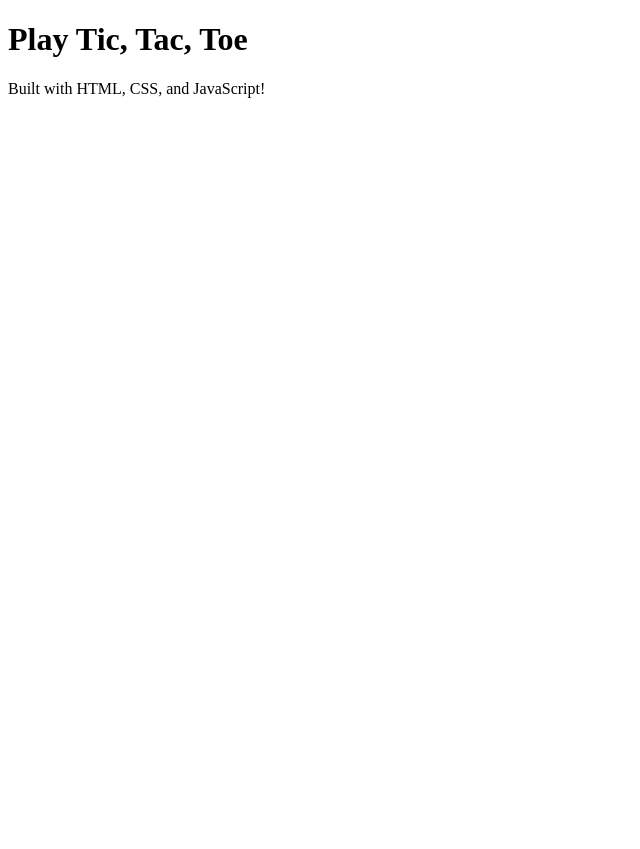
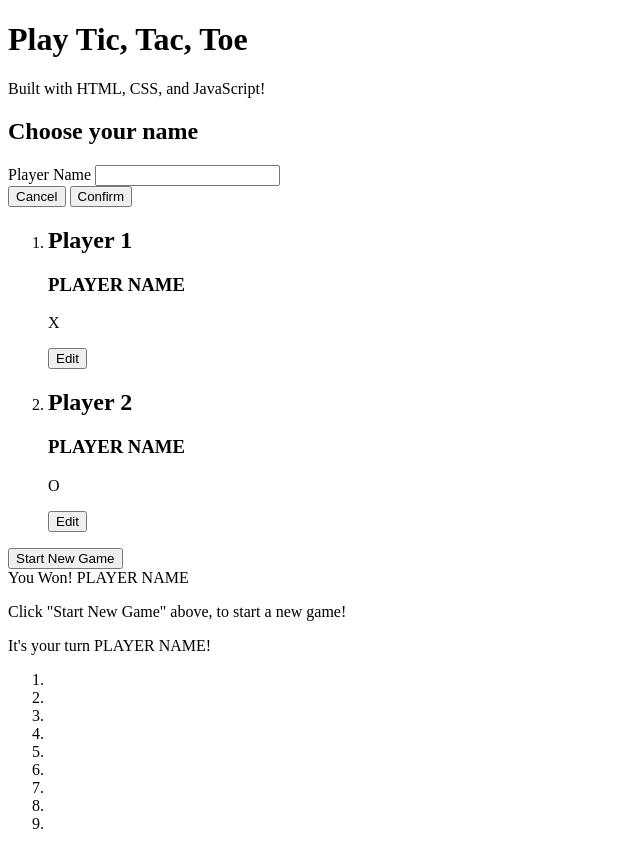
Before and after one commit to tapia1013/tick-tack-toe, a plain HTML site: page index.html in a window 1280 px wide. Shown: the whole page, without its empty margins (0-640 px from the left). Before the commit the page ends 800 px from the top, so only its background shows below. Drawn offline with Linux system fonts and the light colour scheme.

Commit message:
html markup done

```diff
--- a/index.html
+++ b/index.html
@@ -13,6 +13,66 @@
     <h1>Play Tic, Tac, Toe</h1>
     <p>Built with HTML, CSS, and JavaScript!</p>
   </header>
+
+  <main>
+    <aside>
+      <h2>Choose your name</h2>
+      <form>
+        <div>
+          <label for="playername">Player Name</label>
+          <input type="text" id="playername" name="playername" />
+        </div>
+
+        <div>
+          <button type="button">Cancel</button>
+          <button type="submit">Confirm</button>
+        </div>
+      </form>
+    </aside>
+
+    <section id="game-configuration">
+      <ol>
+        <li>
+          <article>
+            <h2>Player 1</h2>
+            <h3>PLAYER NAME</h3>
+            <p>X</p>
+            <button>Edit</button>
+          </article>
+        </li>
+
+        <li>
+          <article>
+            <h2>Player 2</h2>
+            <h3>PLAYER NAME</h3>
+            <p>O</p>
+            <button>Edit</button>
+          </article>
+        </li>
+      </ol>
+
+      <button>Start New Game</button>
+    </section>
+
+    <section class="active-game">
+      <article>You Won! <span id="winner-name">PLAYER NAME</span></article>
+      <p>Click "Start New Game" above, to start a new game!</p>
+
+      <p>It's your turn <span id="active-player-name">PLAYER NAME</span>!</p>
+
+      <ol>
+        <li></li>
+        <li></li>
+        <li></li>
+        <li></li>
+        <li></li>
+        <li></li>
+        <li></li>
+        <li></li>
+        <li></li>
+      </ol>
+    </section>
+  </main>
 </body>
 
 </html>
```
